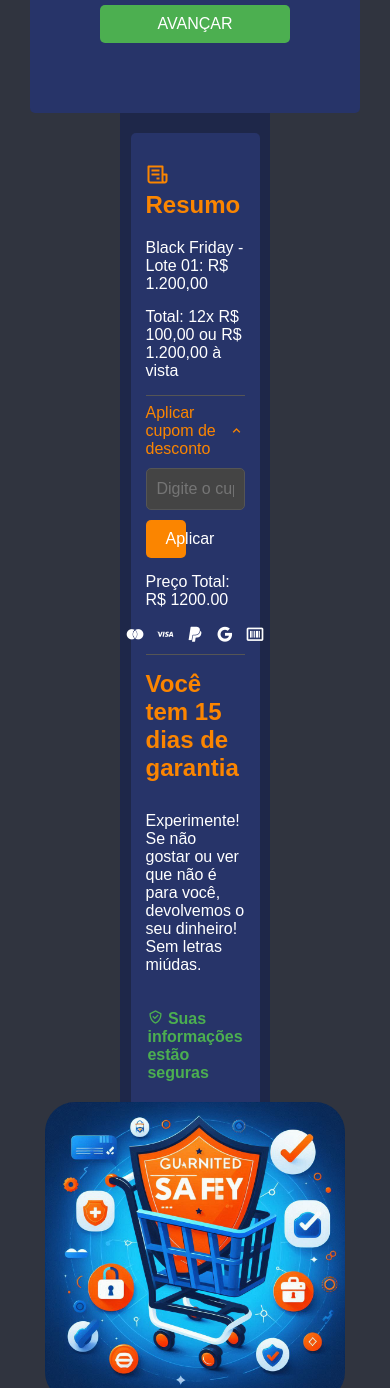
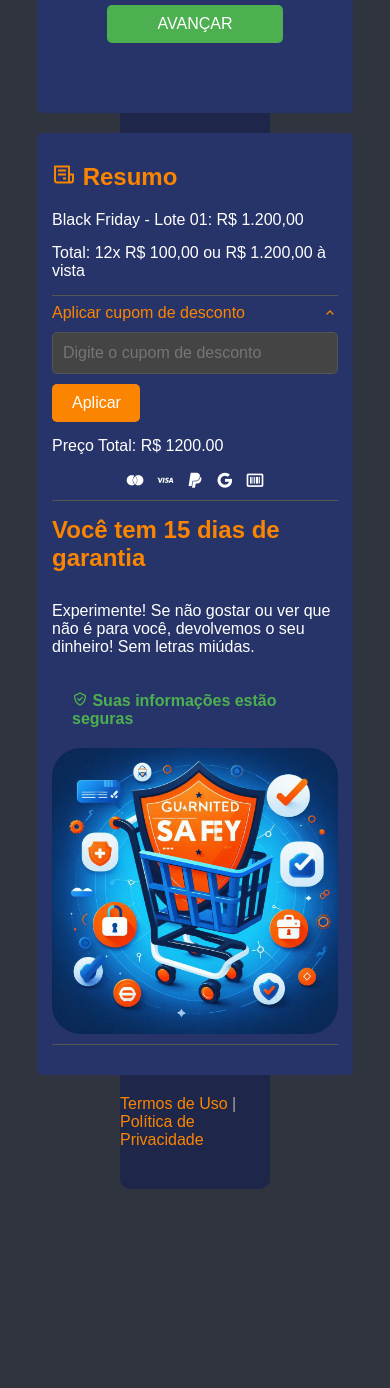
Before and after one commit to kendes05/Hashforms, a plain HTML site: page index.html in a window 390 px wide. Shown: the part 1600-2988 px from the top of the page. After the commit the page ends 2789 px from the top, so only its background shows below. Drawn offline with nearby package versions, Linux system fonts and the light colour scheme.

Commit message:
ajuste do botão aplicar e da imagem

```diff
--- a/styles.css
+++ b/styles.css
@@ -162,7 +162,7 @@ form button {
   background-color: #fb8500;
   margin-top: 10px;
   color: white;
-  width: 30%;
+  width: 5.5em;
   border-radius: 5px;
   border: none;
   padding: 10px 20px;
@@ -217,6 +217,7 @@ h3 {
 }
 .garantia img {
   border-radius: 10%;
+  width: 100%;
 }
 
 footer {
@@ -230,3 +231,9 @@ footer a {
 footer p {
   color: #aaaaaa;
 }
+
+@media (max-width: 876px) {
+  .resume {
+    max-width: 100%;
+  }
+}
```
